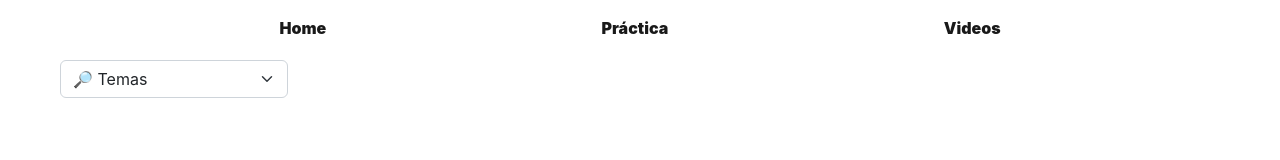
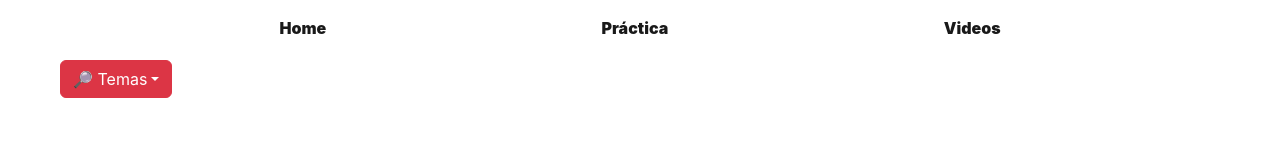
Before and after one commit to NatachaVergara/pablo, a React (Create React App) app: page /videos in a window 1280 px wide. Shown: the top 160 px of the page. Built offline with nearby package versions, Linux system fonts and the light colour scheme.

Commit message:
le agregue el btn buscar funcionando

```diff
--- a/src/assets/videos/videos.js
+++ b/src/assets/videos/videos.js
@@ -1,7 +1,7 @@
 export let videos = [
     {
         id: 1,
-        name: 'ANSIEDAD',
+        tema: 'ANSIEDAD',
         mp4: 'movie.mp4',
         ogg: 'movie.ogg',
         title: '¿Qué son las crisis de ansiedad?',
@@ -12,7 +12,7 @@ export let videos = [
 
     {
         id: 2,
-        name: 'DEPRESION',
+        tema: 'DEPRESION',
         mp4: 'movie.mp4',
         ogg: 'movie.ogg',
         title: '¿Qué es la depresión?',
@@ -23,7 +23,7 @@ export let videos = [
 
     {
         id: 3,
-        name: 'ADICCIONES',
+        tema: 'ADICCIONES',
         mp4: 'movie.mp4',
         ogg: 'movie.ogg',
         title: '¿Qué es el Trastorno por Estrés Postraumático?',
@@ -36,7 +36,7 @@ export let videos = [
 
     {
         id: 4,
-        name: 'TRASTORNOS ALIMENTICIOS',
+        tema: 'TRASTORNOS ALIMENTICIOS',
         mp4: 'movie.mp4',
         ogg: 'movie.ogg',
         title: '¿Qué son los trastornos alimentarios?',
@@ -54,3 +54,11 @@ export let videos = [
 
 
 ]
+
+
+
+export const temas = [
+    { id: 1, tema: 'ANSIEDAD' },
+    { id: 2, tema: 'DEPRESION' },
+    { id: 3, tema: 'ADICCIONES' },
+    { id: 4, tema: 'TRASTORNOS ALIMENTICIOS' }]
--- a/src/pages/Videos/Videos.js
+++ b/src/pages/Videos/Videos.js
@@ -5,31 +5,23 @@ import VideoCard from '../../Components/VideoCard/VideoCard'
 
 const Videos = () => {
     const [vids, setVids] = useState(videos)
-    const [value, setValue] = useState('')
 
-
-    // const onSearch = () => {
-    //     let video = vids.filter(v => v.name === value)
-
-    //     if (value === '')
-    //         setVids(videos)
-    //     else {
-    //         setVids(video)
-    //     }
-
-    // }
+    const onSearch = (id) => {
+        let video = vids.filter(v => v.id === id)
+        id === '' ? setVids(videos) : setVids(video)
+    }
 
 
     return (
         <main className={styles.container}>
-            <div className={`btn-group ${styles.search}`}>
-                <select className="form-select" aria-label="Default select example">
-                    <option value='' onChange={(e) => setValue(e.target.value)} >🔎 Temas</option>
-                    <option value='ANSIEDAD' onChange={(e) => setValue(e.target.value)} >Ansiedad</option>
-                    <option value='DEPRESION' onChange={(e) => setValue(e.target.value)}>Depresión</option>
-                    <option value='ADICCIONES' onChange={(e) => setValue(e.target.value)}>Adicciones</option>
-                    <option value='TRASTORNOS ALIMENTICIOS' onChange={(e) => setValue(e.target.value)} >Trastornos Alimenticios</option>
-                </select>
+            <div className={`dropdown ${styles.search}`}>
+                <button className="btn btn-danger dropdown-toggle" type="button" data-bs-toggle="dropdown" aria-expanded="false">
+                    🔎 Temas
+                </button>
+                <ul className="dropdown-menu">
+                    <li onClick={() => onSearch('')}  >Todo</li>
+                    {vids.map(value => (<li key={value.id} onClick={() => onSearch(value.id)}>{value.tema}</li>))}
+                </ul>
             </div >
 
             {
@@ -37,7 +29,7 @@ const Videos = () => {
                 (
                     <VideoCard
                         styles={styles}
-                        name={video.name}
+                        name={video.tema}
                         mp4={video.mp4}
                         ogg={video.ogg}
                         title={video.title}
--- a/src/pages/Videos/Videos.module.scss
+++ b/src/pages/Videos/Videos.module.scss
@@ -12,6 +12,14 @@
     margin-top: 60px;
     padding-left: 60px;
     align-self: flex-start;
+
+    li{
+        cursor: pointer;
+        padding:5px;
+        &:hover{
+            background-color:rgb(199, 199, 199);
+        }
+    }
 
 }
 
```
